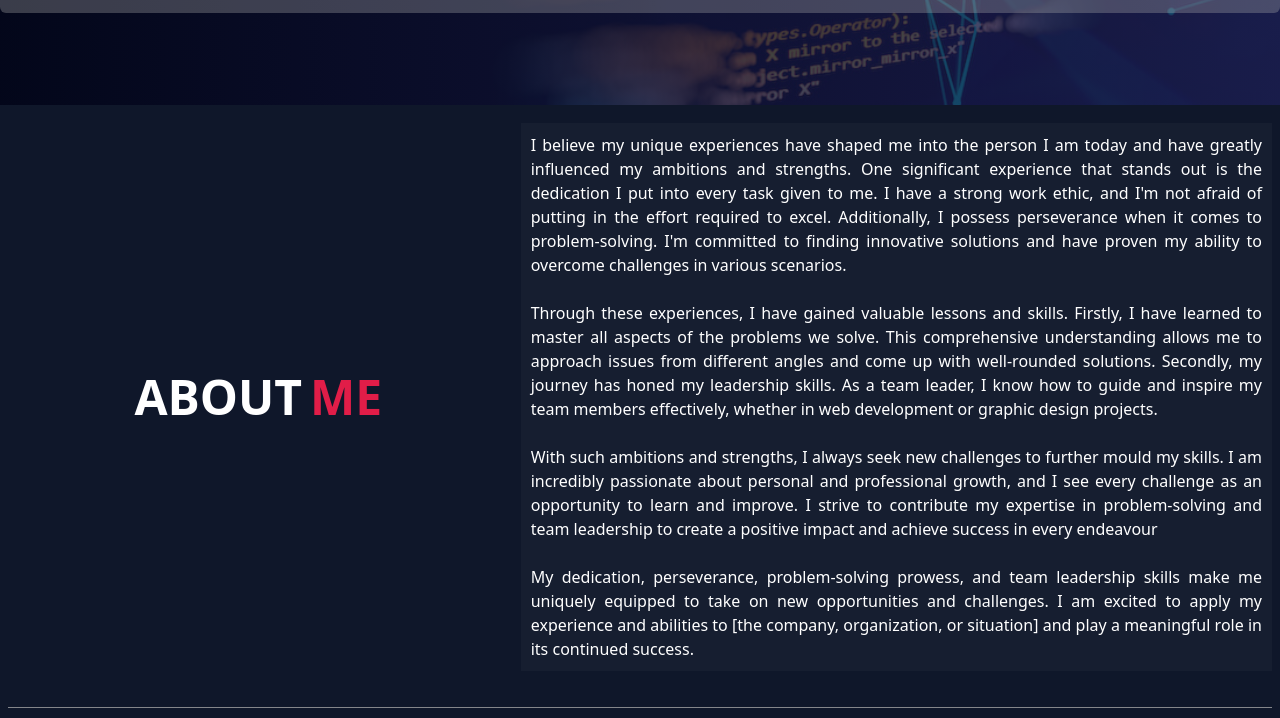
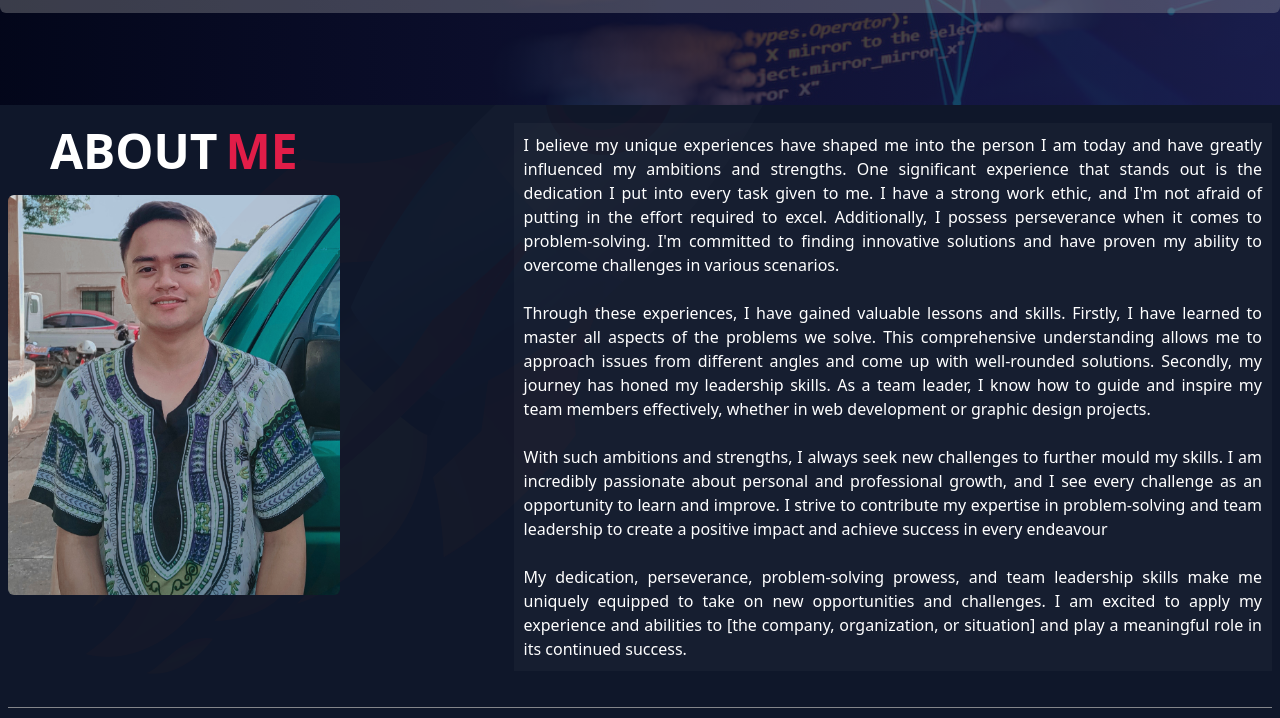
Before and after one commit to dhemz21/dhemz_portfolio, a plain HTML site: page index.html in a window 1280 px wide. Shown: the part 641-1359 px from the top of the page. Drawn offline with Linux system fonts and the light colour scheme.

Commit message:
updated 23/8/2023

```diff
--- a/index.html
+++ b/index.html
@@ -80,8 +80,14 @@
     </section>
     <section class="main__page2">
         <div class="section2 container">
+            <div class="section2__bg__rocket">
+                <img src="icons/rocket-svgrepo-com.svg" alt="">
+            </div>
             <div class="section2__about">
-                <h1>About <span class="section__span">me</span></h1>
+                <div class="section2__img">
+                    <h1>About <span class="section__span">me</span></h1>
+                    <img src="img/dhemz.jpg" alt="">
+                </div>
                 <p>I believe my unique experiences have shaped me into the person I am today and have greatly
                     influenced my ambitions and strengths. One significant experience that stands out is the dedication
                     I put into every task given to me. I have a strong work ethic, and I'm not afraid of putting in
--- a/src/css/main-style.css
+++ b/src/css/main-style.css
@@ -65,9 +65,7 @@
 .section__profile img {
     height: 180px;
     width: 160px;
-    /* border-radius: 100px; */
-    padding: 8px;
-    border: 2px solid var(--clr-rose600);
+    border-radius: 6px;
     margin-top: var(--size-xl);
 }
 
@@ -178,9 +176,19 @@
 
 /* section2 */
 .main__page2{
+    overflow: hidden;
+    position: relative;
     background: var(--clr-slate900);
     height: 100%;
     padding-bottom: var(--size-4xl);
+}
+.section2__bg__rocket img{
+    width: 900px;
+    position: absolute;
+    opacity: 2%;
+    z-index: 1;
+    top: -120px;
+    left: 0;
 }
 .section2__about{
     display: flex;
@@ -193,15 +201,27 @@
 .section2__about h1{
     display: flex;
     justify-content: center;
-    align-items: center;
+    align-items: start;
     text-transform: uppercase;
     font-size: var(--size-2xl);
+}
+.section2__img img{
+   display: none;
+   max-height: 400px;
+   border-radius: 6px;
 }
 .section2__about p{
     text-align: justify;
     align-items: center;
     padding: 10px;
     background: #a1a1a10c;
+    z-index: 1;
+}
+/* xs */
+@media(min-width: 475px){
+    .section2__bg__rocket img{
+        top: -250px;
+    }
 }
 
 /* lg */
@@ -209,8 +229,19 @@
     .section2__about{
         display: flex;
         flex-direction: row;
+        align-items: start;
         justify-content: space-between;
     }
+    .section2__img{
+        display: flex;
+        flex-direction: column;
+        align-items: center;
+        gap: 1rem;
+    }
+    .section2__img img{
+        display: block;
+        max-height: 400px;
+     }
     .section2__about h1{
         font-size: var(--size-5xl);
         width: 40%;
```
Also changed, not shown: icons/rocket-svgrepo-com.svg (added).
